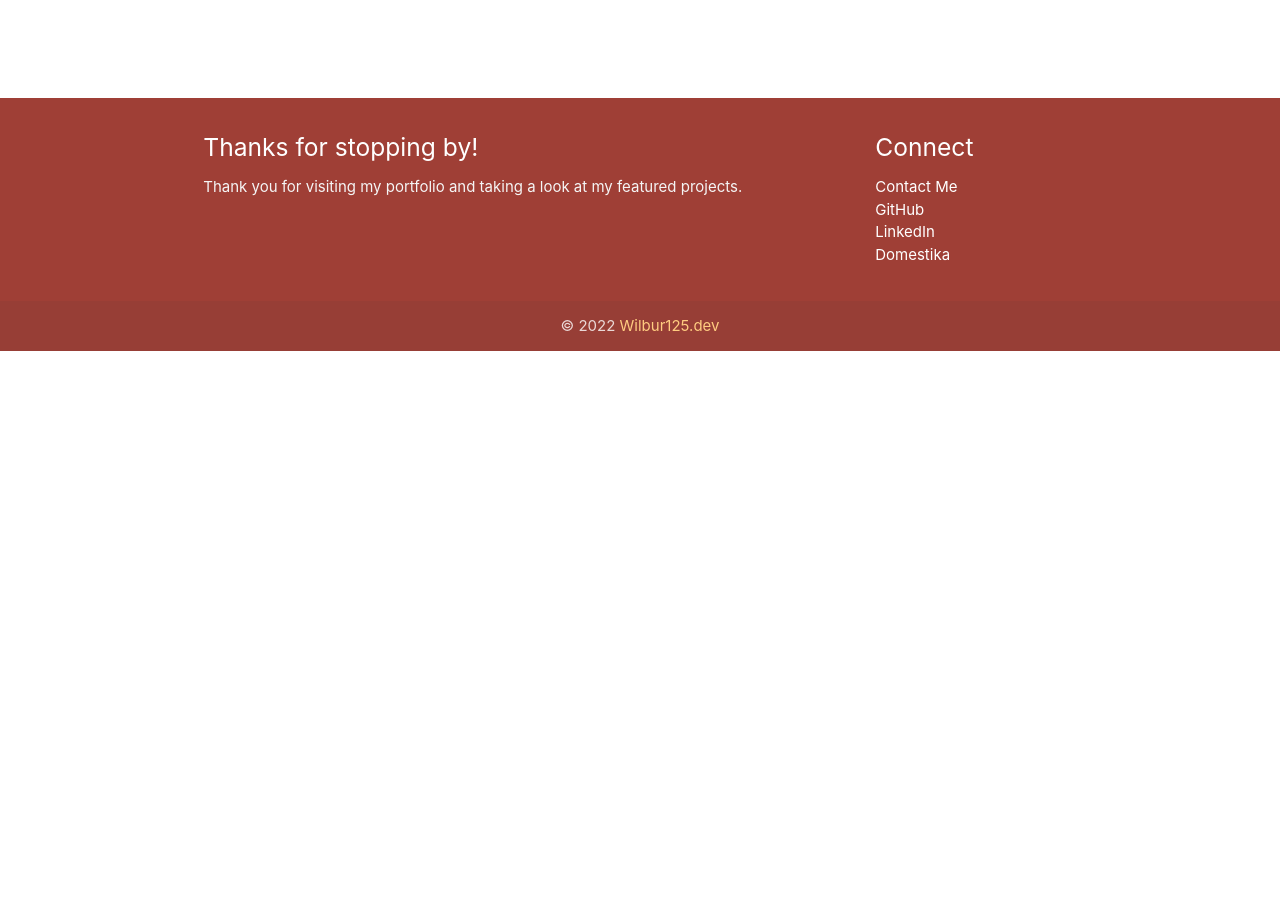
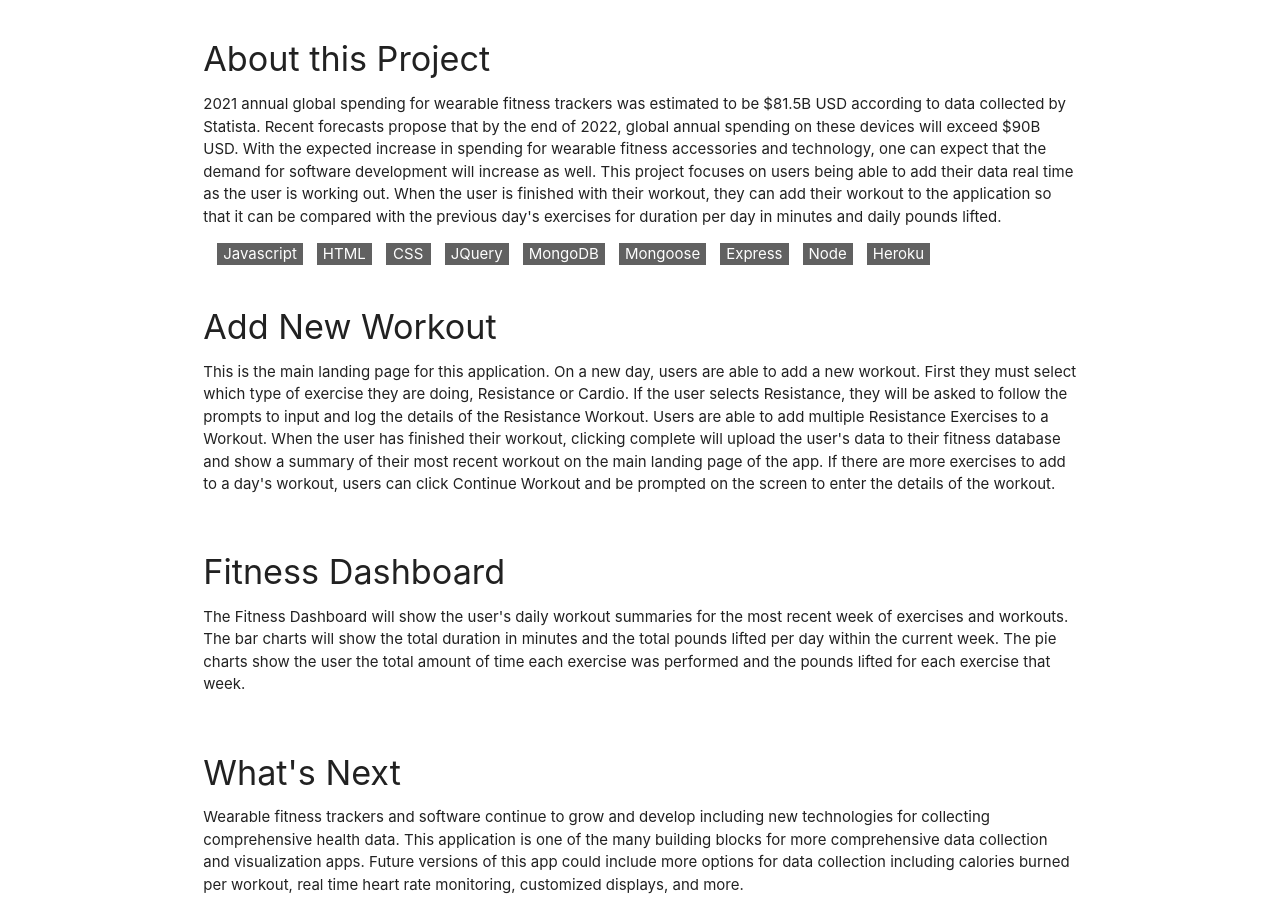
Before and after one commit to wilbur125/portfolio, a plain HTML site: page workout-tracker.html in a window 1280 px wide. Shown: the part 237-1160 px from the top of the page. Before the commit the page ends 800 px from the top, so only its background shows below. Drawn offline with nearby package versions, Linux system fonts and the light colour scheme.

Commit message:
Added content to Workout Tracker project page

```diff
--- a/workout-tracker.html
+++ b/workout-tracker.html
@@ -40,7 +40,53 @@
   <div class="container">
     <div class="section">
         <div class="row">
-              <!-- Insert HTML for Workout Tracker -->
+              <div class="col">
+                <h4>
+                    About this Project
+                </h4>
+                <p>
+                    2021 annual global spending for wearable fitness trackers was estimated to be $81.5B USD according to data collected by Statista. Recent forecasts propose that by the end of 2022, global annual spending on these devices will exceed $90B USD. With the expected increase in spending for wearable fitness accessories and technology, one can expect that the demand for software development will increase as well. This project focuses on users being able to add their data real time as the user is working out. When the user is finished with their workout, they can add their workout to the application so that it can be compared with the previous day's exercises for duration per day in minutes and daily pounds lifted.
+                </p>
+                <span class="badge grey darken-2 white-text left">Javascript</span>
+                <span class="badge grey darken-2 white-text left">HTML</span>
+                <span class="badge grey darken-2 white-text left">CSS</span>
+                <span class="badge grey darken-2 white-text left">JQuery</span>
+                <span class="badge grey darken-2 white-text left">MongoDB</span>
+                <span class="badge grey darken-2 white-text left">Mongoose</span>
+                <span class="badge grey darken-2 white-text left">Express</span>
+                <span class="badge grey darken-2 white-text left">Node</span>
+                <span class="badge grey darken-2 white-text left">Heroku</span>
+              </div>
+        </div>
+        <div class="row">
+            <div class="col">
+              <h4>
+                  Add New Workout
+              </h4>
+              <p>
+                This is the main landing page for this application. On a new day, users are able to add a new workout. First they must select which type of exercise they are doing, Resistance or Cardio. If the user selects Resistance, they will be asked to follow the prompts to input and log the details of the Resistance Workout. Users are able to add multiple Resistance Exercises to a Workout. When the user has finished their workout, clicking complete will upload the user's data to their fitness database and show a summary of their most recent workout on the main landing page of the app. If there are more exercises to add to a day's workout, users can click Continue Workout and be prompted on the screen to enter the details of the workout.
+              </p>
+            </div>
+        </div>
+        <div class="row">
+            <div class="col">
+            <h4>
+                Fitness Dashboard
+            </h4>
+            <p>
+                The Fitness Dashboard will show the user's daily workout summaries for the most recent week of exercises and workouts. The bar charts will show the total duration in minutes and the total pounds lifted per day within the current week. The pie charts show the user the total amount of time each exercise was performed and the pounds lifted for each exercise that week.
+            </p>
+            </div>
+        </div>
+        <div class="row">
+            <div class="col">
+            <h4>
+                What's Next
+            </h4>
+            <p>
+                Wearable fitness trackers and software continue to grow and develop including new technologies for collecting comprehensive health data. This application is one of the many building blocks for more comprehensive data collection and visualization apps. Future versions of this app could include more options for data collection including calories burned per workout, real time heart rate monitoring, customized displays, and more.
+            </p>
+            </div>
         </div>
     </div>
     <br><br>
```
